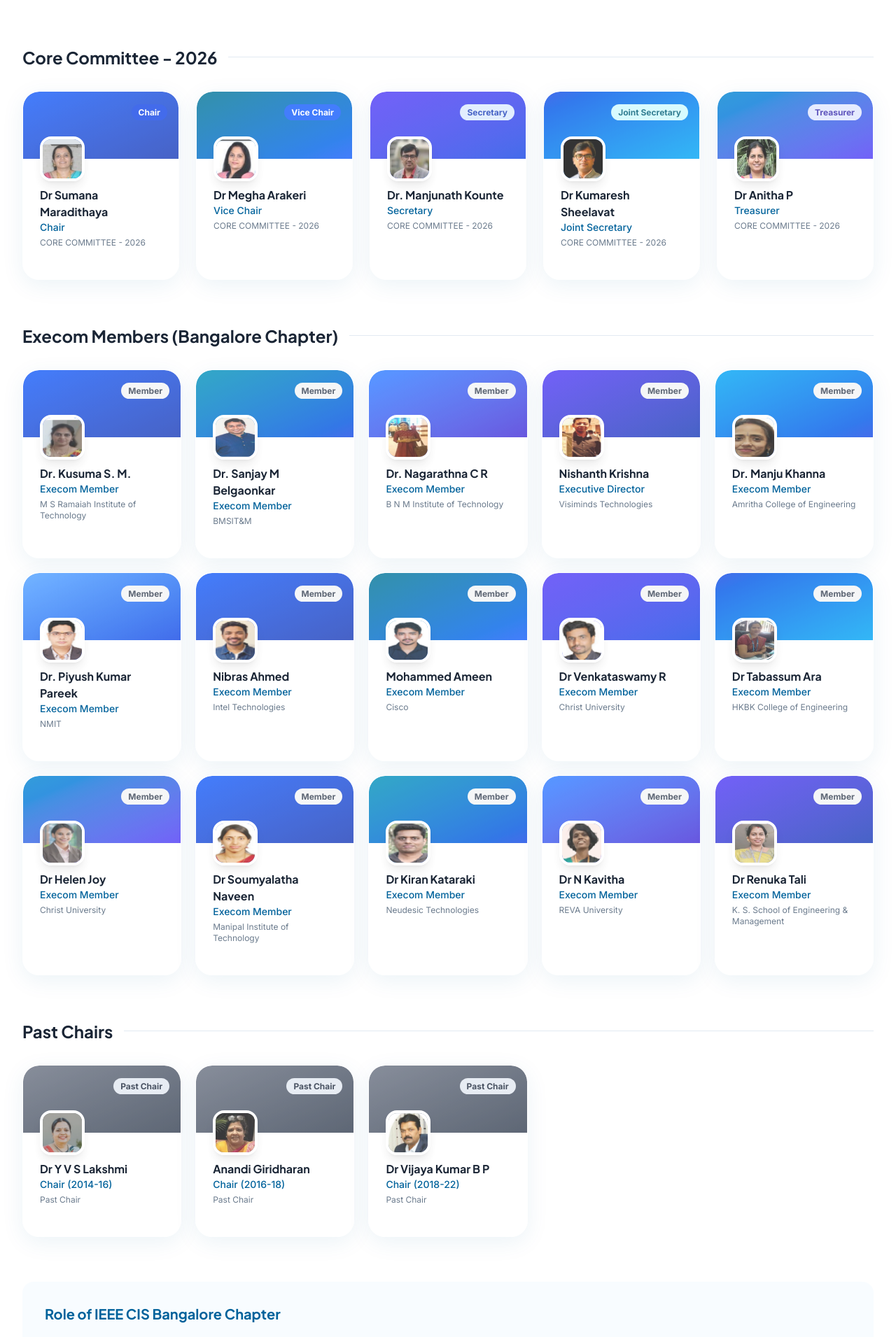
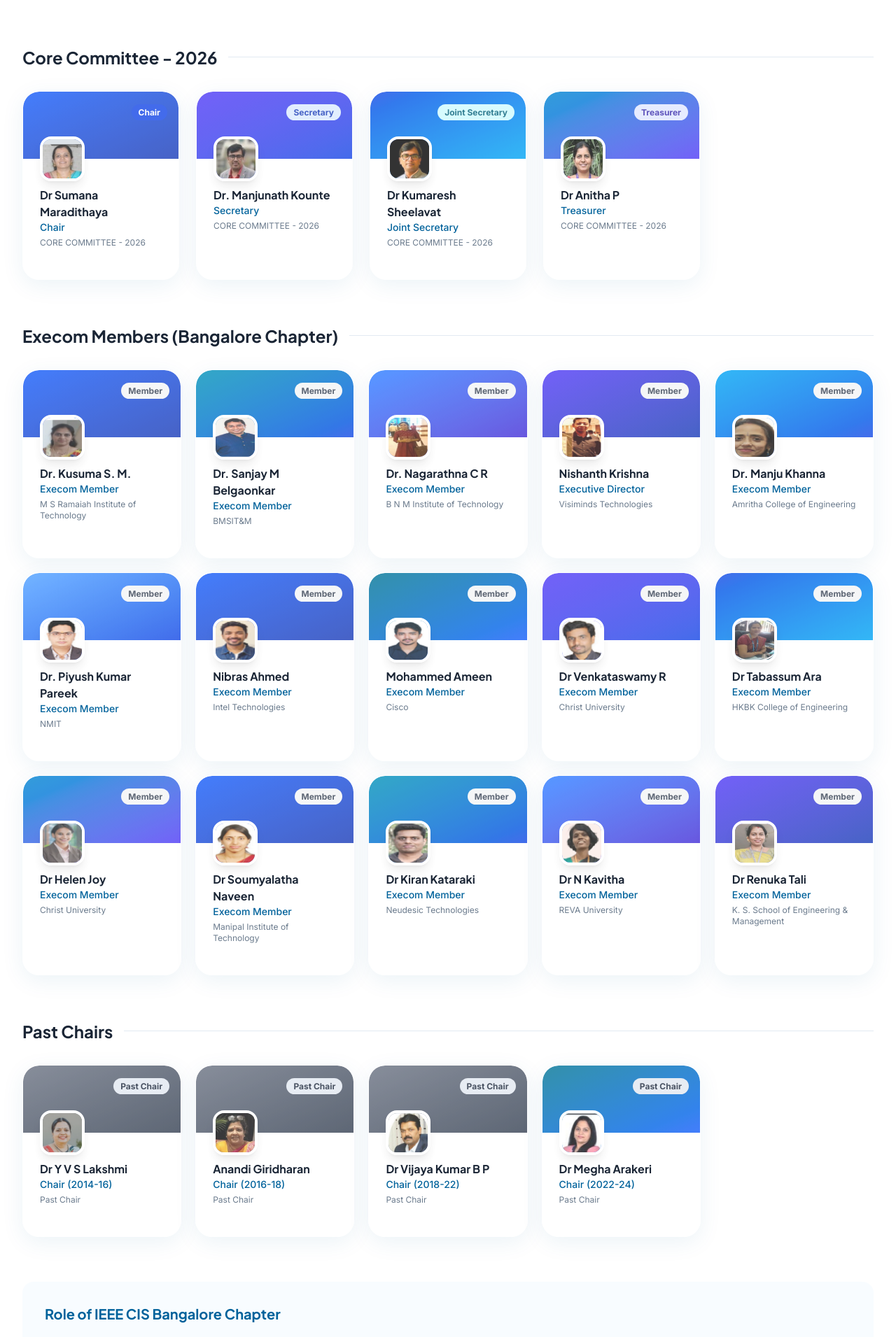
Before and after one commit to MUKUL-PRASAD-SIGH/IEEE-CIS, a Next.js app: page / in a window 1280 px wide. Shown: the part 4725-6636 px from the top of the page at 70% size. Built offline with nearby package versions, Linux system fonts and the light colour scheme.

Commit message:
New Members Update

```diff
--- a/components/Team.tsx
+++ b/components/Team.tsx
@@ -28,15 +28,6 @@ const coreCommittee: TeamMember[] = [
     initials: 'SM',
     color: 'from-blue-600 to-blue-800',
     image: '/team/core_0.png'
-  },
-  {
-    name: 'Dr Megha Arakeri',
-    designation: 'Vice Chair',
-    role: 'Vice Chair',
-    college: 'CORE COMMITTEE - 2026',
-    initials: 'MA',
-    color: 'from-cyan-700 to-blue-600',
-    image: '/team/core_1.png'
   },
   {
     name: 'Dr. Manjunath Kounte',
@@ -94,25 +85,16 @@ const pastChairs: TeamMember[] = [
     initials: 'VK',
     color: 'from-gray-500 to-gray-700',
     image: '/team/past_2.png'
-   }
-  // {
-  //   name: 'Dr Megha Arakeri',
-  //   designation: 'Chair (2022-24)',
-  //   role: 'Past Chair',
-  //   college: 'Past Chair',
-  //   initials: 'MA',
-  //   color: 'from-gray-500 to-gray-700',
-  //   image: '/team/past_3.png'
-  // },
-  // {
-  //   name: 'Dr Sumana Maradithaya',
-  //   designation: 'Chair (2024-26)',
-  //   role: 'Past Chair',
-  //   college: 'Past Chair',
-  //   initials: 'SM',
-  //   color: 'from-gray-500 to-gray-700',
-  //   image: '/team/past_4.png'
-  // }
+   },
+   {
+    name: 'Dr Megha Arakeri',
+    designation: 'Chair (2022-24)',
+    role: 'Past Chair',
+    college: 'Past Chair',
+    initials: 'MA',
+    color: 'from-cyan-700 to-blue-600',
+    image: '/team/core_1.png'
+  }
 ]
 
 const execom: TeamMember[] = [
```
